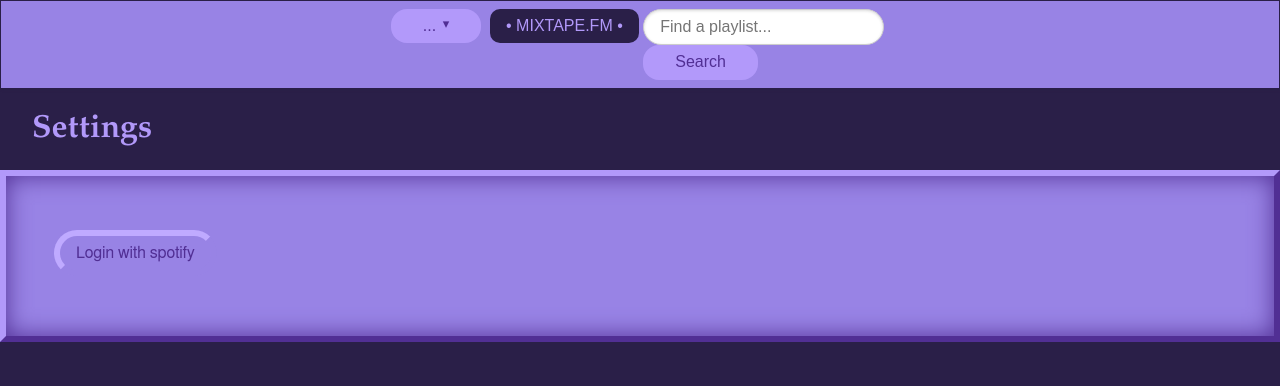
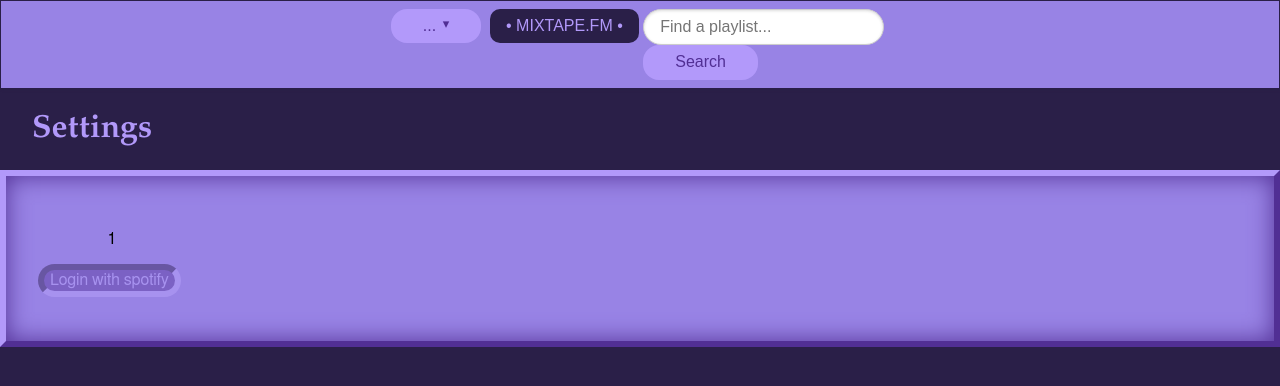
Before and after one commit to csci5117s24/project-1-the-flask-fusion-force, a Flask app: page /settings in a window 1280 px wide. Shown: the top 386 px of the page. Run offline with Flask 3, Linux system fonts and the light colour scheme; the visitor is signed in with stand-in values (Sample User, id 1); some libraries are stand-ins or nearby versions.

Commit message:
spoitify button now gets disabled in setting and added 404

```diff
--- a/server.py
+++ b/server.py
@@ -92,7 +92,7 @@ def playlist(p_id):
 @auth.require_login
 def settings():
     return render_template('settings.html.jinja', user_id=session.get('user_id'),settings =
-  {"Login with spotify":["button",["/spotify/login","get"]]})
+  {"Login with spotify":["button",["/spotify/login","get",session['spotify']]]})
 
 @app.route('/library', methods=['POST','GET'])
 @auth.require_login
--- a/static/main.css
+++ b/static/main.css
@@ -434,6 +434,15 @@ button .commentblock:hover{
     border-left: 6px inset #512f94;
     border-right: 6px inset #bfaaff;
 }
+.pure-button-disabled{
+    color:#bfaaff;
+    background-color: #512f94;
+    border-radius: 2em;
+    border-bottom: 6px inset #bfaaff;
+    border-top: 6px inset #512f94;
+    border-left: 6px inset #512f94;
+    border-right: 6px inset #bfaaff;
+}
 .song-info-feild{
     padding: 1em;
     margin: 1em;
--- a/templates/homepage.html.jinja
+++ b/templates/homepage.html.jinja
@@ -6,7 +6,7 @@
 {% block content %}
 <div class="pure-g">
     <form action="/spotify/login" method="get">
-        <button type="submit">Login with Spotify</button>
+        <button type="submit" class = "pure-button">Login with Spotify</button>
     </form>
     <div id="playlists">
         {% for playlist in playlists %}
--- a/templates/settingfactory.html.jinja
+++ b/templates/settingfactory.html.jinja
@@ -23,7 +23,12 @@
         </select>
     </div>
 {% elif type[0]== "button" %}
-    <button class = "pure-button" type="submit" formaction = {{type[1][0]}} formmettod = {{type[1][1]}}>{{settingName}}</button>
+    <p>{{type[1][2]}}</p>
+    {% if type[1][2]%}
+    <button class = "pure-button-disabled" type="submit" formaction = {{type[1][0]}} formmettod = {{type[1][1]}}>{{settingName}}</button>
+    {% else %}
+     <button class = "pure-button" type="submit" formaction = {{type[1][0]}} formmettod = {{type[1][1]}}>{{settingName}}</button>
+    {% endif %}
 {% else  %}
 
 {% endif %}
```
Also changed, not shown: templates/404.html.jinja (added, +8 -0 lines).
